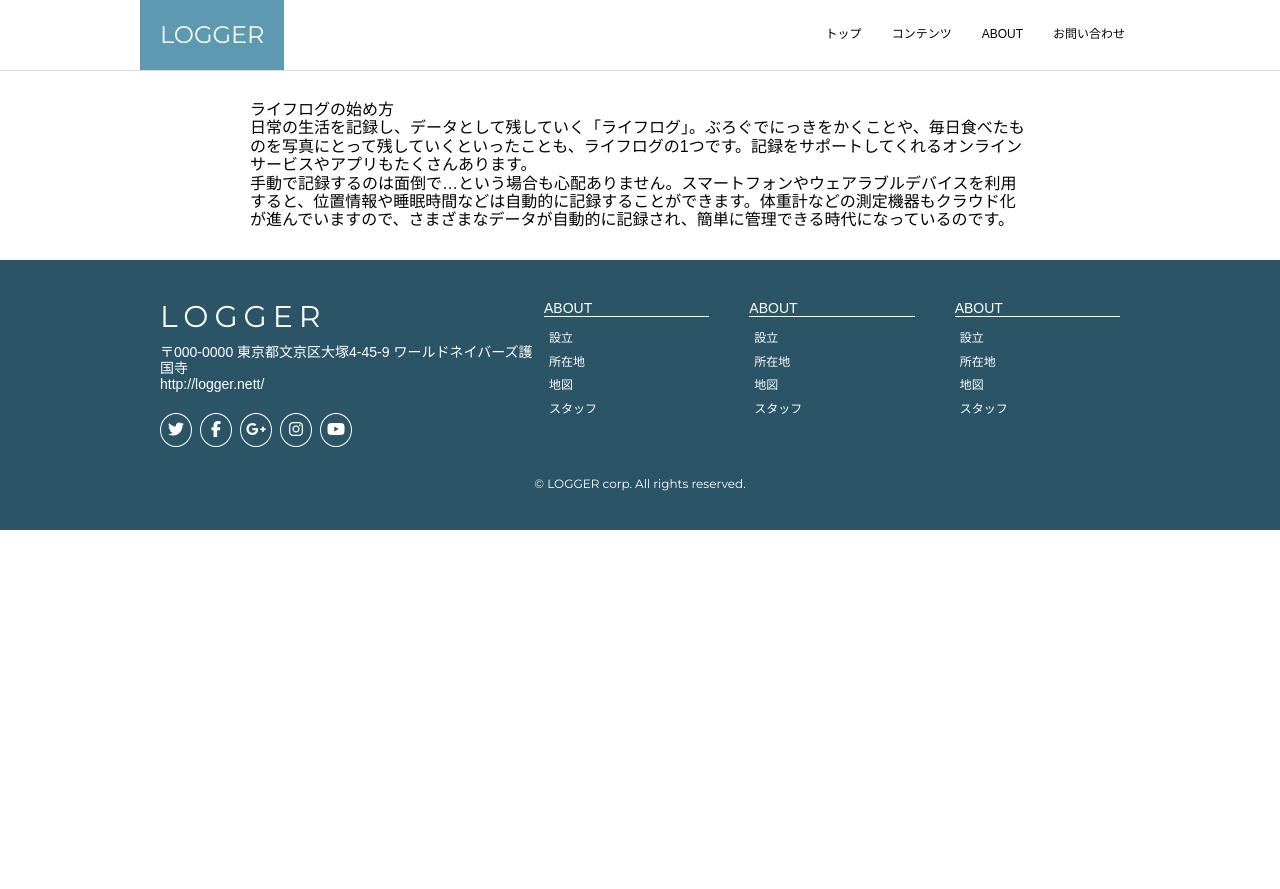
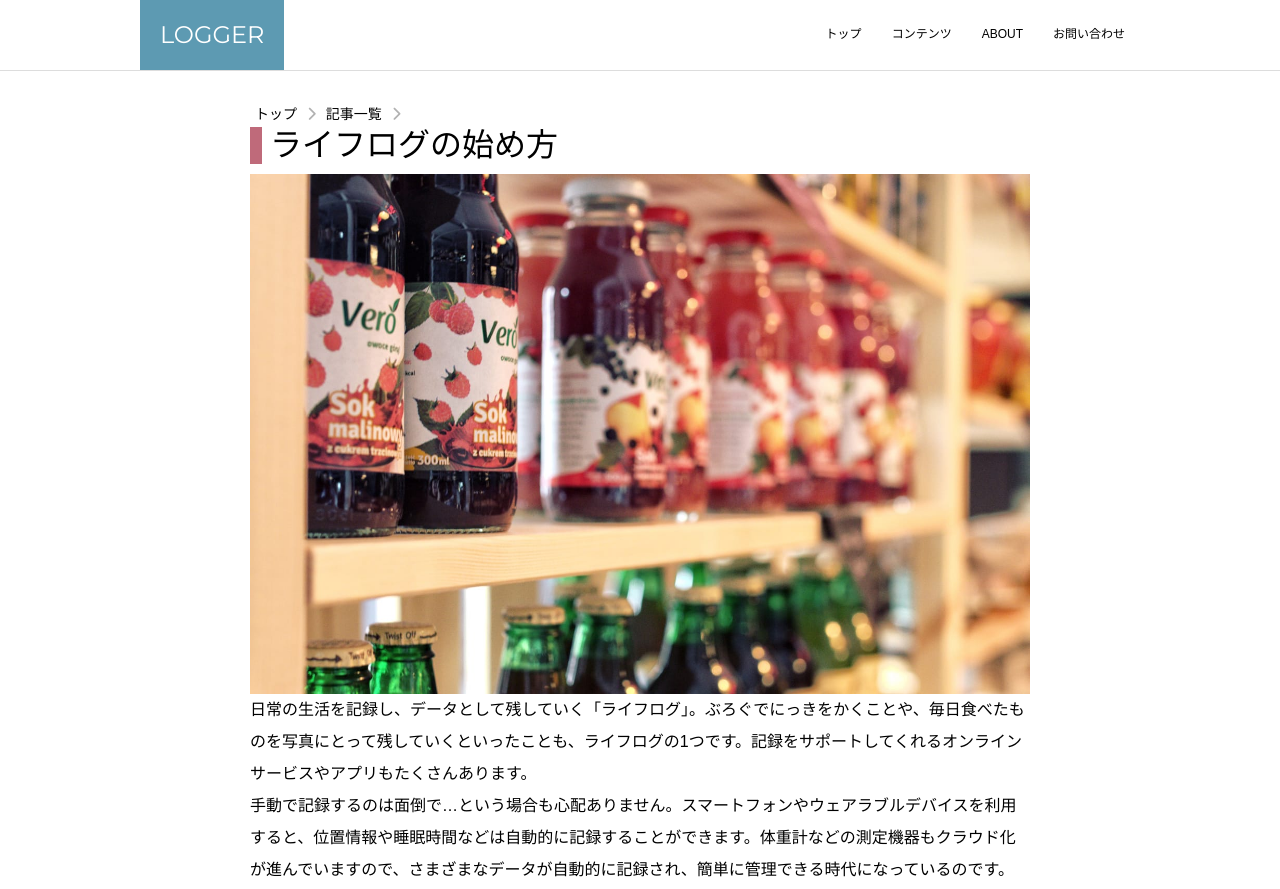
Before and after one commit to Yohei-Shiina/responsive-web-practice, a plain HTML site: page contents.html in a window 1280 px wide. Shown: the top 889 px of the page. Before the commit the page ends 800 px from the top, so only its background shows below. Drawn offline with nearby package versions, Linux system fonts and the light colour scheme.

Commit message:
add bread menu

```diff
--- a/contents.html
+++ b/contents.html
@@ -46,8 +46,8 @@
 			</div>
 			<nav class="headB">
 				<ul>
-					<li><a href="#">トップ</a></li>
-					<li><a href="#">コンテンツ</a></li>
+					<li><a href="index.html">トップ</a></li>
+					<li><a href="contents.html">コンテンツ</a></li>
 					<li><a href="#">ABOUT</a></li>
 					<li><a href="#">お問い合わせ</a></li>
 				</ul>
@@ -56,7 +56,14 @@
 	</header>
 	<article class="post">
 		<div class="container">
+			<div class="bread">
+				<ol>
+					<li><a href="index.html">トップ</a></li>
+					<li><a href="#">記事一覧</a></li>
+				</ol>
+			</div>
 			<h1>ライフログの始め方</h1>
+			<img src="./img/life.jpg" alt="">
 			<p>
 				日常の生活を記録し、データとして残していく「ライフログ」。ぶろぐでにっきをかくことや、毎日食べたものを写真にとって残していくといったことも、ライフログの1つです。記録をサポートしてくれるオンラインサービスやアプリもたくさんあります。
 			</p>
--- a/style.css
+++ b/style.css
@@ -13,7 +13,25 @@
   --middle-width: 800px;
 }
 
+/* general settings: font-size */
+@media (max-width: 599px) {
+	:root {
+		font-size: 14px;
+	}
+}
+@media (min-width: 600px) and (max-width: 799px) {
+	:root {
+		font-size: 16px;
+	}
+}
+@media (max-width: 800px) {
+	:root {
+		font-size: 18px;
+	}
+}
+
 body {
+	font-size: 16px;
 	font-family: 'メイリオ' ,
 	'Hiragino Kaku Gothic Pro' ,
 	sans-serif;
@@ -466,3 +484,38 @@ header {
   margin-left: auto;
   margin-right: auto;
 }
+
+.post h1 {
+	padding-left: 0.5rem;
+	border-left: solid 0.75rem #bf6a7a;
+	border-left: solid 0.75rem var(--accent-color);
+	font-size: 2rem;
+	margin-bottom: 10px;
+}
+.post p {
+	font-size: 1rem;
+	line-height: 2;
+}
+.post img {
+	max-width: 100%;
+}
+
+.bread ol {
+	display: flex;
+}
+.bread a {
+	display: block;
+	padding: 5px;
+  color: inherit;
+  font-size: 0.875rem;
+}
+
+.bread a:hover {
+  background-color: rgba(0, 0, 0, 0.3);
+}
+.bread a::after {
+	margin-left: 10px;
+	content: '\f054';
+	font-family: 'FontAwesome';
+	opacity: 0.3;
+}
```
Also changed, not shown: index.html (+2 -2 lines).
